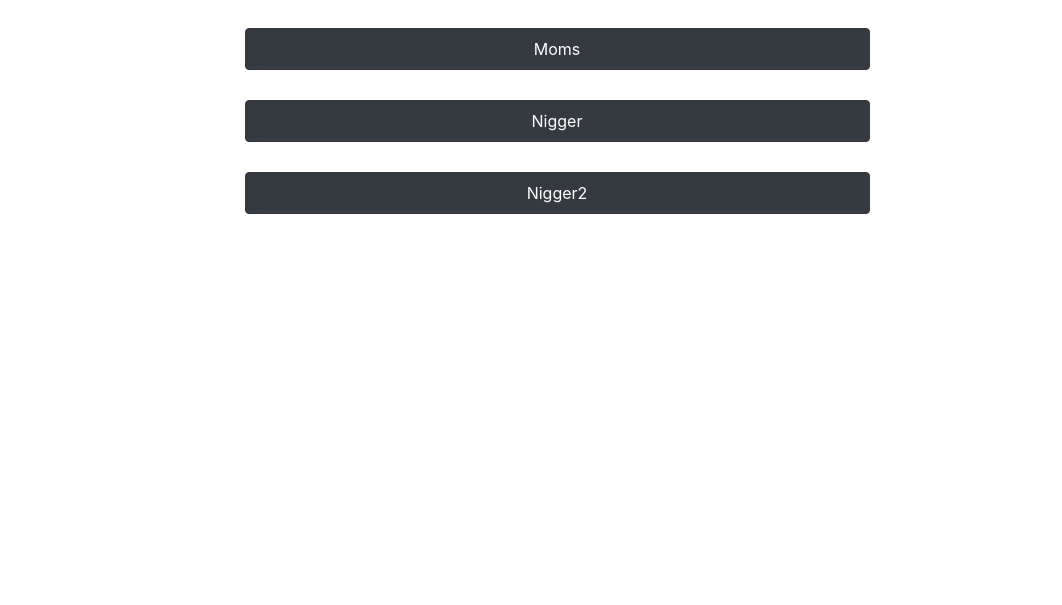
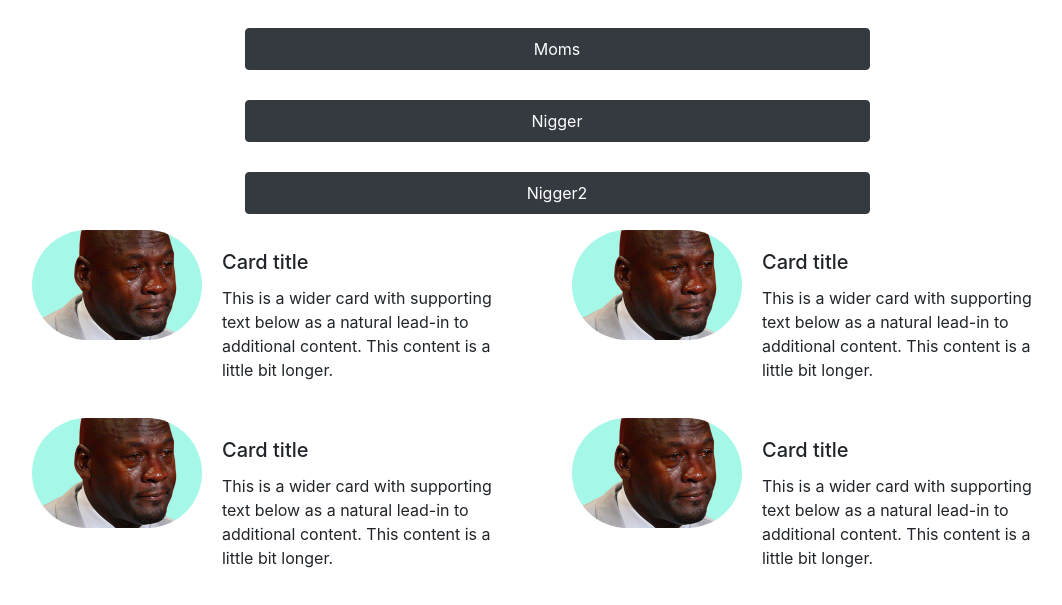
Before and after one commit to emil554p/Shregnskab, a website: page index.html in a window 1280 px wide. Shown: the part 217-822 px from the top of the page, without its empty margins (83-1145 px from the left). Before the commit the page ends 800 px from the top, so only its background shows below. Drawn offline with Linux system fonts and the light colour scheme.

Commit message:
Forside ændret

```diff
--- a/css/styles.scss
+++ b/css/styles.scss
@@ -29,12 +29,22 @@ nav{
   }
 }
 
+.card{
+  border: none;
+  .card-img{
+    border-radius: 300px;
+  }
+}
+
+#cards{
+  justify-content: center;
+}
+
 @media screen and(min-width: 740px){
 
   nav{
     ul{
       li{
-        padding: 0 10% 0 10%;
         font-size: 25px;
       }
     }
--- a/index.html
+++ b/index.html
@@ -12,7 +12,7 @@
 <div class="container-fluid">
 
     <header class="logo">
-        <a class="" href="#">
+        <a class="" href="index.html">
             <img class="justify-content-center" src="css/images/shr.PNG">
         </a>
     </header>
@@ -37,6 +37,62 @@
         <button type="button" class="btn btn-dark p-2 bd-highlight">Nigger2</button>
     </div>
 
+    <div id="cards" class="row">
+        <div class="card mb-3 col-md-6" style="max-width: 540px;">
+            <div class="row no-gutters">
+                <div class="col-md-4">
+                    <img src="css/images/blackman.jpg" class="card-img" alt="...">
+                </div>
+                <div class="col-md-8">
+                    <div class="card-body">
+                        <h5 class="card-title">Card title</h5>
+                        <p class="card-text">This is a wider card with supporting text below as a natural lead-in to additional content. This content is a little bit longer.</p>
+                    </div>
+                </div>
+            </div>
+        </div>
+        <div class="card mb-3 col-md-6" style="max-width: 540px;">
+            <div class="row no-gutters">
+                <div class="col-md-4">
+                    <img src="css/images/blackman.jpg" class="card-img" alt="...">
+                </div>
+                <div class="col-md-8">
+                    <div class="card-body">
+                        <h5 class="card-title">Card title</h5>
+                        <p class="card-text">This is a wider card with supporting text below as a natural lead-in to additional content. This content is a little bit longer.</p>
+                    </div>
+                </div>
+            </div>
+        </div>
+        <div class="card mb-3 col-md-6" style="max-width: 540px;">
+            <div class="row no-gutters">
+                <div class="col-md-4">
+                    <img src="css/images/blackman.jpg" class="card-img" alt="...">
+                </div>
+                <div class="col-md-8">
+                    <div class="card-body">
+                        <h5 class="card-title">Card title</h5>
+                        <p class="card-text">This is a wider card with supporting text below as a natural lead-in to additional content. This content is a little bit longer.</p>
+                    </div>
+                </div>
+            </div>
+        </div>
+        <div class="card mb-3 col-md-6" style="max-width: 540px;">
+            <div class="row no-gutters">
+                <div class="col-md-4">
+                    <img src="css/images/blackman.jpg" class="card-img" alt="...">
+                </div>
+                <div class="col-md-8">
+                    <div class="card-body">
+                        <h5 class="card-title">Card title</h5>
+                        <p class="card-text">This is a wider card with supporting text below as a natural lead-in to additional content. This content is a little bit longer.</p>
+                    </div>
+                </div>
+            </div>
+        </div>
+    </div>
+
+
 
 
 
```
Also changed, not shown: css/images/blackman.jpg (added), css/styles.css, 1 other file.
